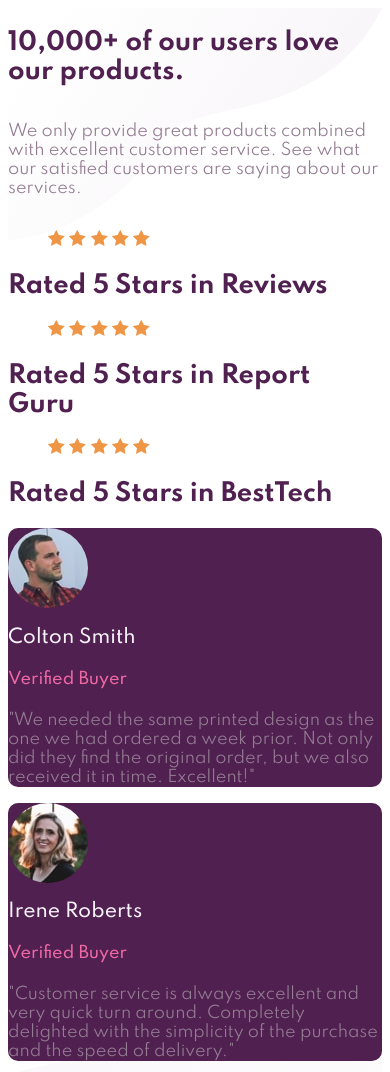
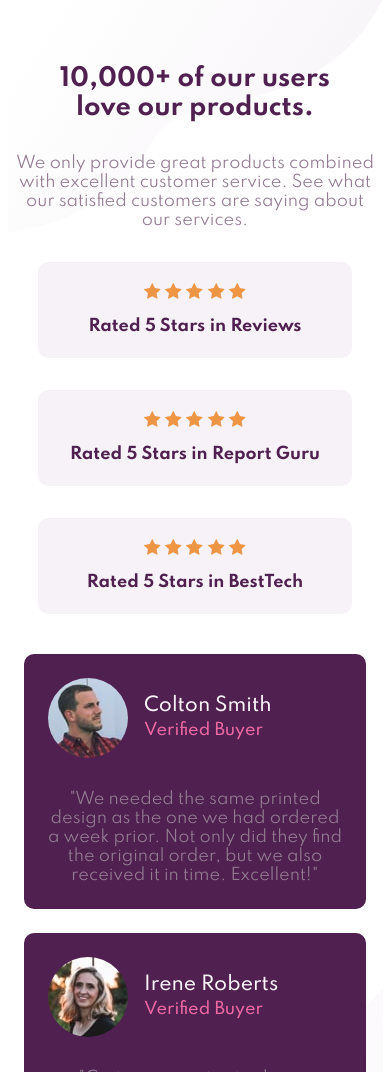
Before and after one commit to sedaryildirim/social-proof, a plain HTML site: page index.html in a window 390 px wide. Shown: the top 1072 px of the page. Drawn offline with Linux system fonts and the light colour scheme.

Commit message:
mobile and tablet responsiveness finished

```diff
--- a/css/styles.css
+++ b/css/styles.css
@@ -17,6 +17,11 @@
 
 /* Responsive Design - Mobile 360x780 */
 
+* {
+    margin: 0;
+    padding: 0;
+}
+
 main {
     margin: 0px;
     padding: 0px;
@@ -33,25 +38,45 @@ main {
     font-family: var(--ff-400-);
     font-weight: 700;
     color: var(--cc-v-d-m-);
+    text-align: center;
+    padding: 4rem 3rem 1rem 3rem;
 }
 
 .cta-section {
     font-family: var(--ff-400-);
     font-weight: 400;
     color: var(--cc-d-g-m-);
+    text-align: center;
+    padding: 1rem 1rem 1rem 1rem;
+    font-size: 1rem;
 }
 
 .ratings-section {
     font-family: var(--ff-400-);
     font-weight: 700;
     color: var(--cc-v-d-m-);
+    display: grid;
 }
 
-li {
+.icon-star {
     display: grid;
     display: inline-grid;
     list-style: none;
     content: url('../images/icon-star.svg');
+}
+
+.review-score-bg {
+    background-color: var(--cc-l-g-m-);
+    border-radius: 10px;
+    padding: 1rem 2rem 1rem 2rem;
+    margin: 1rem;
+    font-family: var(--ff-400-);
+    font-weight: 500;
+    font-size: 1rem;
+    text-align: center;
+    color: var(--cc-v-d-m-);
+    font-weight: bold;
+    line-height: 2rem;
 }
 
 .colton-user-img {
@@ -81,18 +106,41 @@ h4 {
     color: var(--cc-s-p-);
 }
 
-p {
+.user-wrapper {
+    background-color: var(--cc-v-d-m-);
+    border-radius: 10px;
+    padding: 1.5rem;
+    margin: 1.5rem;
+    text-align: center;
+}
+
+.user-wrapper > p {
     font-family: var(--ff-400-);
     font-weight: 400;
     color: var(--cc-d-g-m-);
 }
 
-.user-wrapper {
-    background-color: var(--cc-v-d-m-);
-    border-radius: 10px;
+.layout-container {
+    display: flex;
+    align-items: center;
+    padding-bottom: 2rem;
+    line-height: 1.5rem;
+    font-size: 1rem;
+    text-align: left;
+}
 
+.right-side-container {
+    padding-left: 1rem;
 }
 /* Responsive Design - Tablet 1024x1366 */
+
+@media (min-width: 1024px)
+{
+    .user-wrapper {
+        margin-left: 15rem;
+        margin-right: 15rem;
+    }
+}
 
 /* Responsive Design - Desktop 1920x1080 */
 
--- a/index.html
+++ b/index.html
@@ -34,37 +34,33 @@
     <section>
       <div class="ratings-section">
 
+        <div class="review-score-bg">
+          <div class="icon-star"></div>
+          <div class="icon-star"></div>
+          <div class="icon-star"></div>
+          <div class="icon-star"></div>
+          <div class="icon-star"></div>
           <div>
-          <ul>
-            <li class="icon-star"></li>
-            <li class="icon-star"></li>
-            <li class="icon-star"></li>
-            <li class="icon-star"></li>
-            <li class="icon-star"></li>
-          </ul>
-          <h2>Rated 5 Stars in Reviews</h2>
+            <p>Rated 5 Stars in Reviews</p>
+          </div>
         </div>
 
-        <div>
-          <ul>
-            <li class="icon-star"></li>
-            <li class="icon-star"></li>
-            <li class="icon-star"></li>
-            <li class="icon-star"></li>
-            <li class="icon-star"></li>
-          </ul>
-          <h2>Rated 5 Stars in Report Guru</h2>
+        <div class="review-score-bg">
+          <div class="icon-star"></div>
+          <div class="icon-star"></div>
+          <div class="icon-star"></div>
+          <div class="icon-star"></div>
+          <div class="icon-star"></div>
+          <p>Rated 5 Stars in Report Guru</p>
         </div>
 
-        <div>
-          <ul>
-            <li class="icon-star"></li>
-            <li class="icon-star"></li>
-            <li class="icon-star"></li>
-            <li class="icon-star"></li>
-            <li class="icon-star"></li>
-          </ul>
-          <h2>Rated 5 Stars in BestTech</h2>
+        <div class="review-score-bg">
+          <div class="icon-star"></div>
+          <div class="icon-star"></div>
+          <div class="icon-star"></div>
+          <div class="icon-star"></div>
+          <div class="icon-star"></div>
+          <p>Rated 5 Stars in BestTech</p>
         </div>
 
       </div>
@@ -73,40 +69,56 @@
     <!-- Reviews Section -->
     <section>
       <div class="reviews-section">
+
         <div class="user-wrapper">
+          <div class="layout-container">
+            <div class="left-side-container">
               <div class="colton-user-img"></div>
+            </div>
+            <div class="right-side-container">
               <h3>Colton Smith</h3>
               <h4>Verified Buyer</h4>
+            </div>
+          </div>
           <p>
             "We needed the same printed design as the one we had ordered a week prior.
             Not only did they find the original order, but we also received it in time.
             Excellent!"
           </p>
         </div>
+
+        <div class="user-wrapper">
+          <div class="layout-container">
+            <div class="left-side-container">
+              <div class="irene-user-img"></div>
             </div>
-
-      <div>
-        <div class="user-wrapper">
-          <div class="irene-user-img"></div>
+            <div class="right-side-container">
               <h3>Irene Roberts</h3>
               <h4>Verified Buyer</h4>
+            </div>
+          </div>
           <p>
             "Customer service is always excellent and very quick turn around. Completely
             delighted with the simplicity of the purchase and the speed of delivery."
           </p>
         </div>
+
+        <div class="user-wrapper">
+          <div class="layout-container">
+            <div class="left-side-container">
+              <div class="anne-user-img"></div>
             </div>
-
-      <div>
-        <div class="user-wrapper">
-          <div class="anne-user-img"></div>
+            <div class="right-side-container">
               <h3>Anne Wallace</h3>
               <h4>Verified Buyer</h4>
+            </div>
+          </div>
           <p>
             "Put an order with this company and can only praise them for the very high
             standard. Will definitely use them again and recommend them to everyone!"
           </p>
         </div>
+
       </div>
     </section>
 
```
Lines whose indentation alone changed are shown as unchanged.
